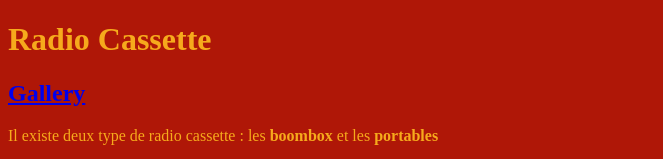
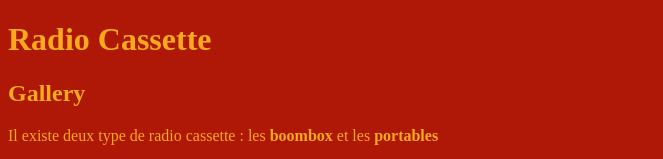
Before and after one commit to freespirit547/les_passions_80s, a plain HTML site: page radiocassette.html in a window 1280 px wide. Shown: the top 159 px of the page, without its empty margins (0-663 px from the left). Drawn offline with Linux system fonts and the light colour scheme.

Commit message:
ajustements CSS

```diff
--- a/styleradio.css
+++ b/styleradio.css
@@ -1,5 +1,11 @@
 h1{
     color: #F6AA1C ;
+}
+h2{
+    color: #F6AA1C ;
+}
+a{
+    text-decoration : none;
 }
 body{
     background-color: #AF1707;
```
